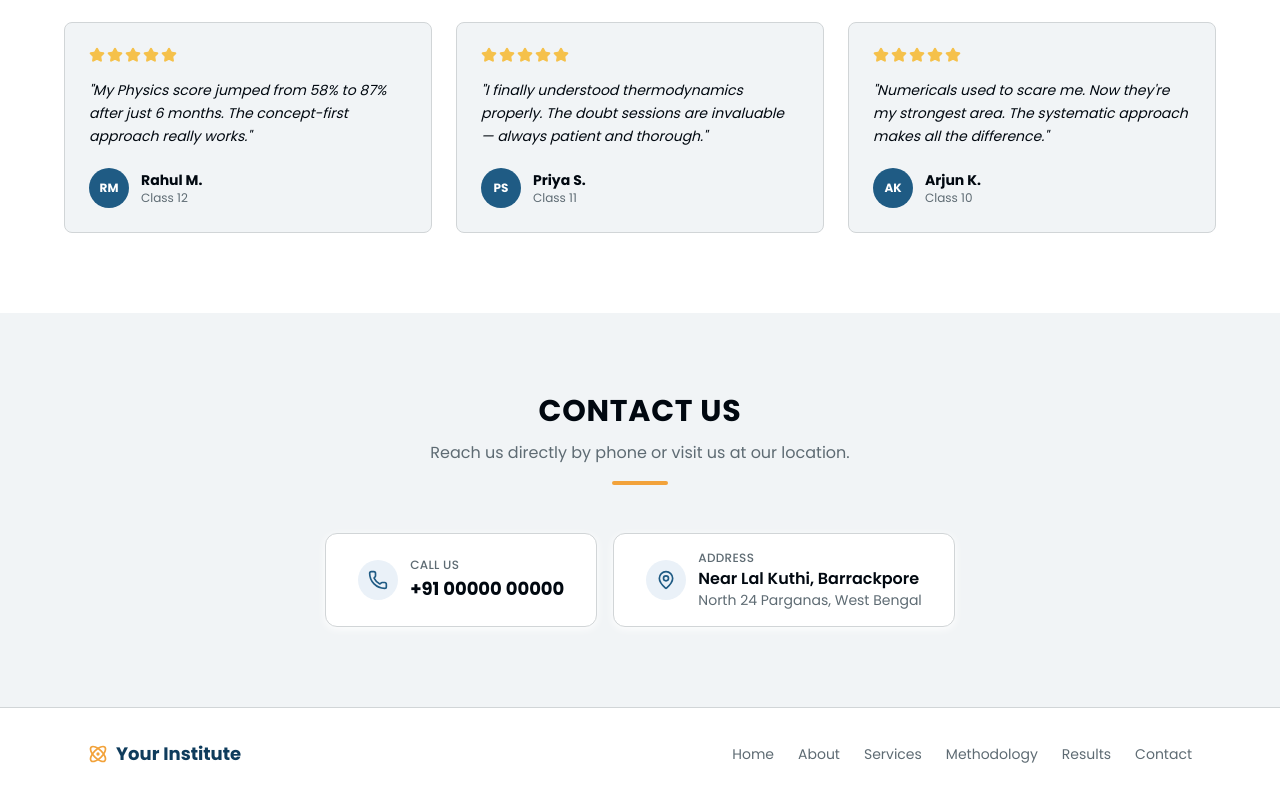
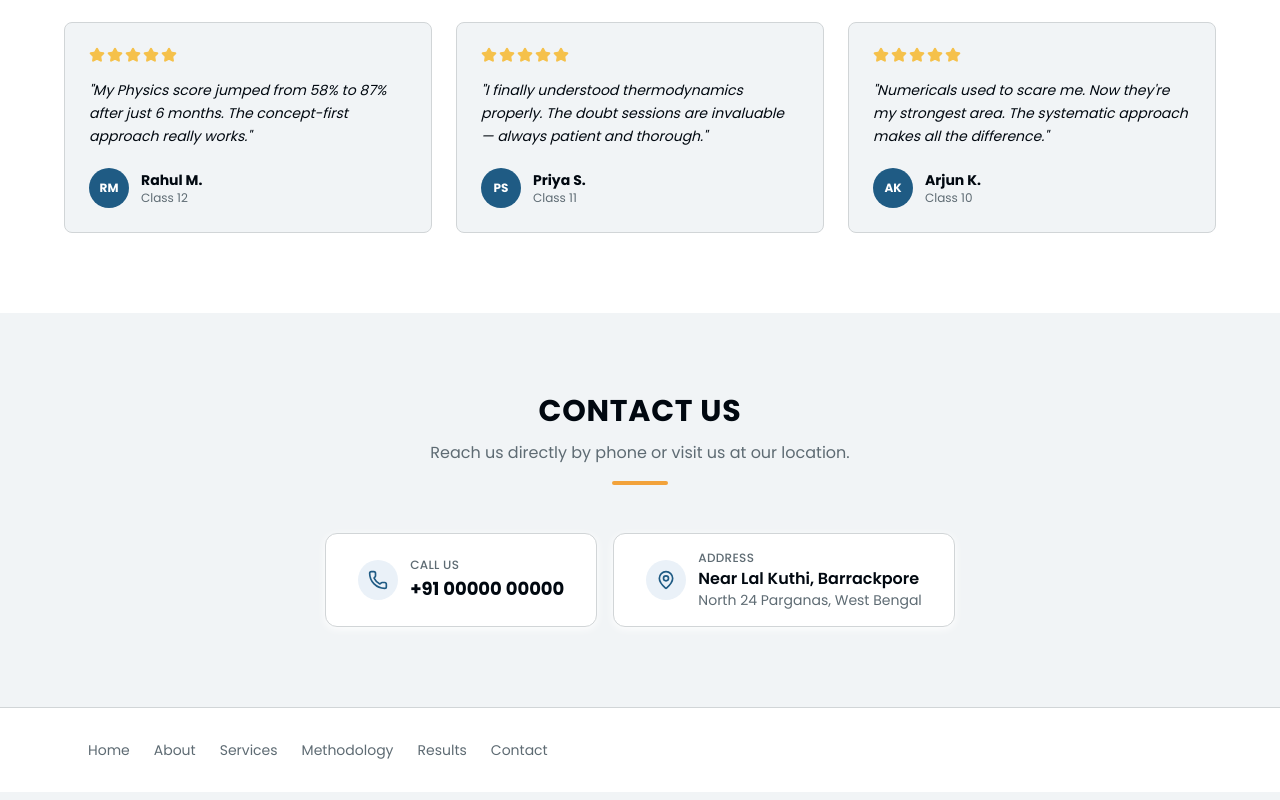
Before and after one commit to SutirthoGhosh/physicschem, a React (Vite) app in the folder src/frontend/: page / in a window 1280 px wide. Shown: the part 3200-4000 px from the top of the page. Built offline with nearby package versions, Linux system fonts and the light colour scheme; what @icp-sdk/core would draw is missing.

Commit message:
Update App.tsx

```diff
--- a/src/frontend/src/App.tsx
+++ b/src/frontend/src/App.tsx
@@ -649,10 +649,6 @@ function Footer() {
     <footer className="bg-card border-t border-border">
       <div className="max-w-6xl mx-auto px-4 sm:px-6 py-8">
         <div className="flex flex-col md:flex-row items-center justify-between gap-4">
-          <div className="flex items-center gap-2 font-bold text-lg text-navy-deep">
-            <Atom className="h-5 w-5 text-orange-accent" />
-            Your Institute
-          </div>
           <nav className="flex flex-wrap items-center justify-center gap-x-6 gap-y-2">
             {NAV_LINKS.map((link) => (
               <button
```
